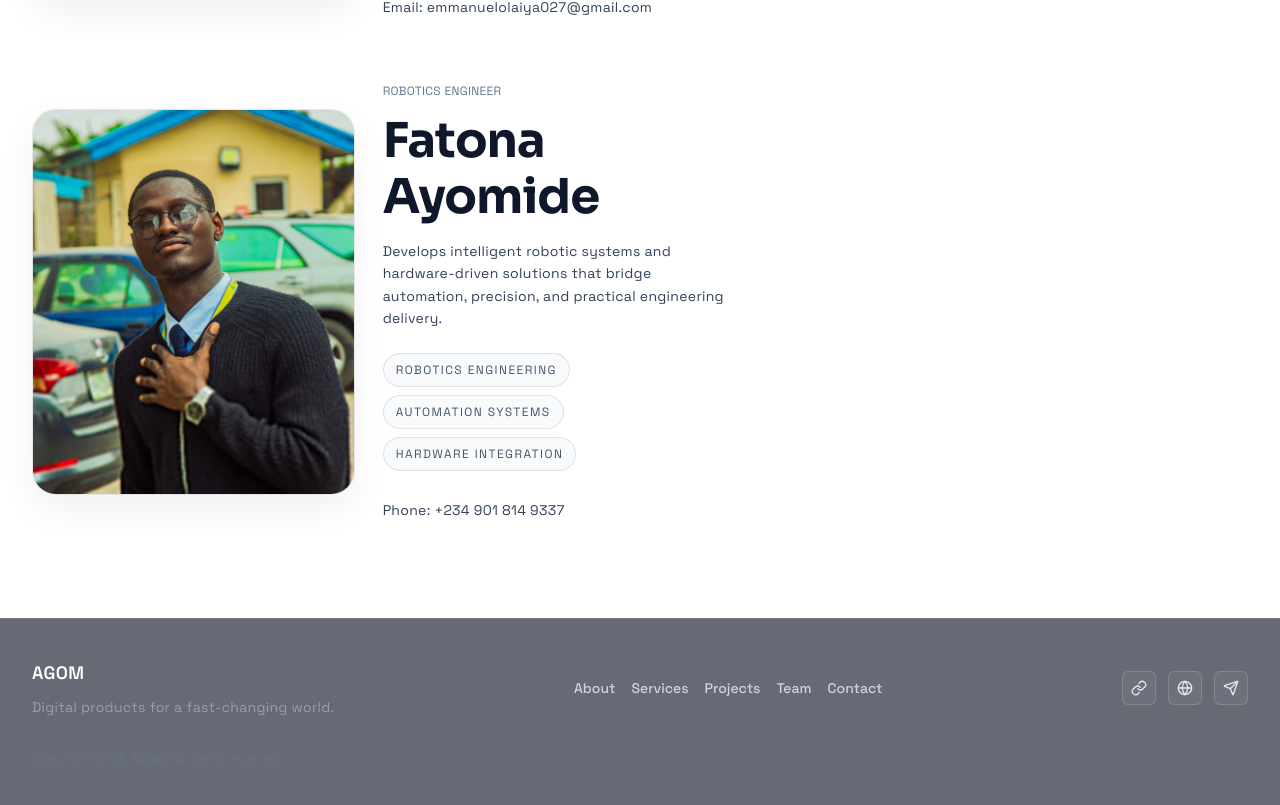
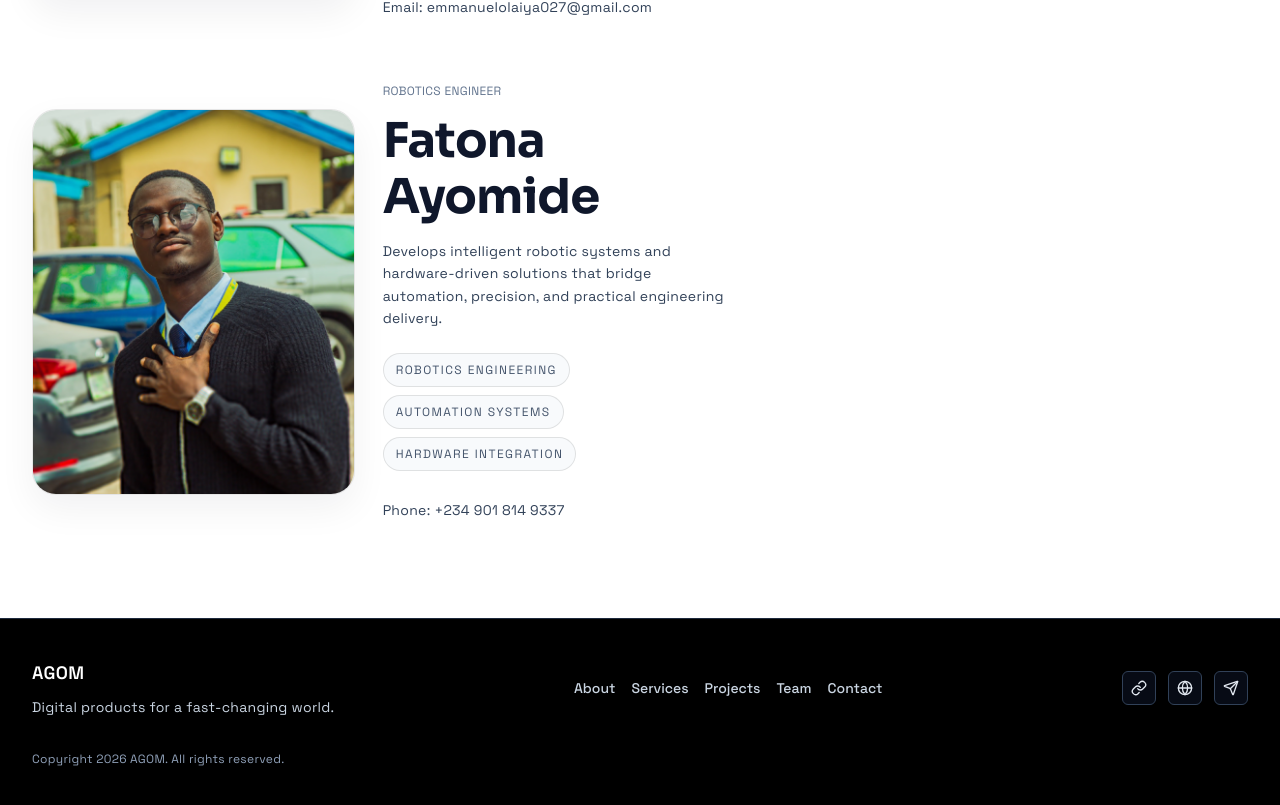
Before and after one commit to Godswill-bot/Tech-Organisation-AGORM-, a Next.js app: page /team in a window 1280 px wide. Shown: the part 1785-2590 px from the top of the page. Built offline with nearby package versions, Linux system fonts and the light colour scheme.

Commit message:
style: improve button visibility and make footer pure black background

```diff
--- a/src/components/site/footer.tsx
+++ b/src/components/site/footer.tsx
@@ -10,11 +10,11 @@ const links = [
 
 export function Footer() {
   return (
-    <footer className="agorm-footer border-t border-white/10 bg-slate-950/60 px-5 py-10 backdrop-blur-sm sm:px-8">
+    <footer className="agorm-footer border-t border-slate-800 bg-black px-5 py-10 backdrop-blur-sm sm:px-8">
       <div className="mx-auto flex w-full max-w-7xl flex-col gap-6 sm:flex-row sm:items-center sm:justify-between">
         <div>
           <p className="text-lg font-semibold tracking-[0.2em] text-white">AGOM</p>
-          <p className="mt-2 text-sm text-slate-400">Digital products for a fast-changing world.</p>
+          <p className="mt-2 text-sm text-slate-300">Digital products for a fast-changing world.</p>
         </div>
 
         <div className="flex flex-wrap gap-4">
@@ -26,19 +26,19 @@ export function Footer() {
         </div>
 
         <div className="flex items-center gap-3">
-          <a href="https://linkedin.com" target="_blank" rel="noopener noreferrer" aria-label="LinkedIn" className="agorm-footer-icon rounded-md border border-white/15 bg-white/5 p-2 text-slate-200 transition-colors hover:border-white/50 hover:text-white">
+          <a href="https://linkedin.com" target="_blank" rel="noopener noreferrer" aria-label="LinkedIn" className="agorm-footer-icon rounded-md border border-slate-700 bg-slate-900/50 p-2 text-slate-200 transition-all duration-300 hover:border-slate-500 hover:bg-slate-800 hover:text-white">
             <Link size={16} />
           </a>
-          <a href="https://github.com" target="_blank" rel="noopener noreferrer" aria-label="GitHub" className="agorm-footer-icon rounded-md border border-white/15 bg-white/5 p-2 text-slate-200 transition-colors hover:border-white/50 hover:text-white">
+          <a href="https://github.com" target="_blank" rel="noopener noreferrer" aria-label="GitHub" className="agorm-footer-icon rounded-md border border-slate-700 bg-slate-900/50 p-2 text-slate-200 transition-all duration-300 hover:border-slate-500 hover:bg-slate-800 hover:text-white">
             <Globe size={16} />
           </a>
-          <a href="https://instagram.com" target="_blank" rel="noopener noreferrer" aria-label="Instagram" className="agorm-footer-icon rounded-md border border-white/15 bg-white/5 p-2 text-slate-200 transition-colors hover:border-white/50 hover:text-white">
+          <a href="https://instagram.com" target="_blank" rel="noopener noreferrer" aria-label="Instagram" className="agorm-footer-icon rounded-md border border-slate-700 bg-slate-900/50 p-2 text-slate-200 transition-all duration-300 hover:border-slate-500 hover:bg-slate-800 hover:text-white">
             <Send size={16} />
           </a>
         </div>
       </div>
 
-      <p className="mx-auto mt-8 max-w-7xl text-xs text-slate-500">Copyright {new Date().getFullYear()} AGOM. All rights reserved.</p>
+      <p className="mx-auto mt-8 max-w-7xl text-xs text-slate-400">Copyright {new Date().getFullYear()} AGOM. All rights reserved.</p>
     </footer>
   );
 }
--- a/src/components/site/hero-section.tsx
+++ b/src/components/site/hero-section.tsx
@@ -82,7 +82,7 @@ export function HeroSection() {
                   </motion.span>
                 </motion.a>
 
-                <motion.a href="#projects" className="btn-secondary flex items-center justify-center border-white/30 px-10 py-4 text-base text-white hover:border-white hover:bg-white/10" whileHover={{ scale: 1.05 }} whileTap={{ scale: 0.98 }}>
+                <motion.a href="#projects" className="flex items-center justify-center rounded-md border-2 border-white bg-white px-10 py-4 text-base font-semibold text-slate-950 transition-all duration-300 hover:bg-slate-50 hover:shadow-[0_12px_32px_rgba(255,255,255,0.2)]" whileHover={{ scale: 1.05 }} whileTap={{ scale: 0.98 }}>
                   View Projects
                 </motion.a>
               </motion.div>
```
